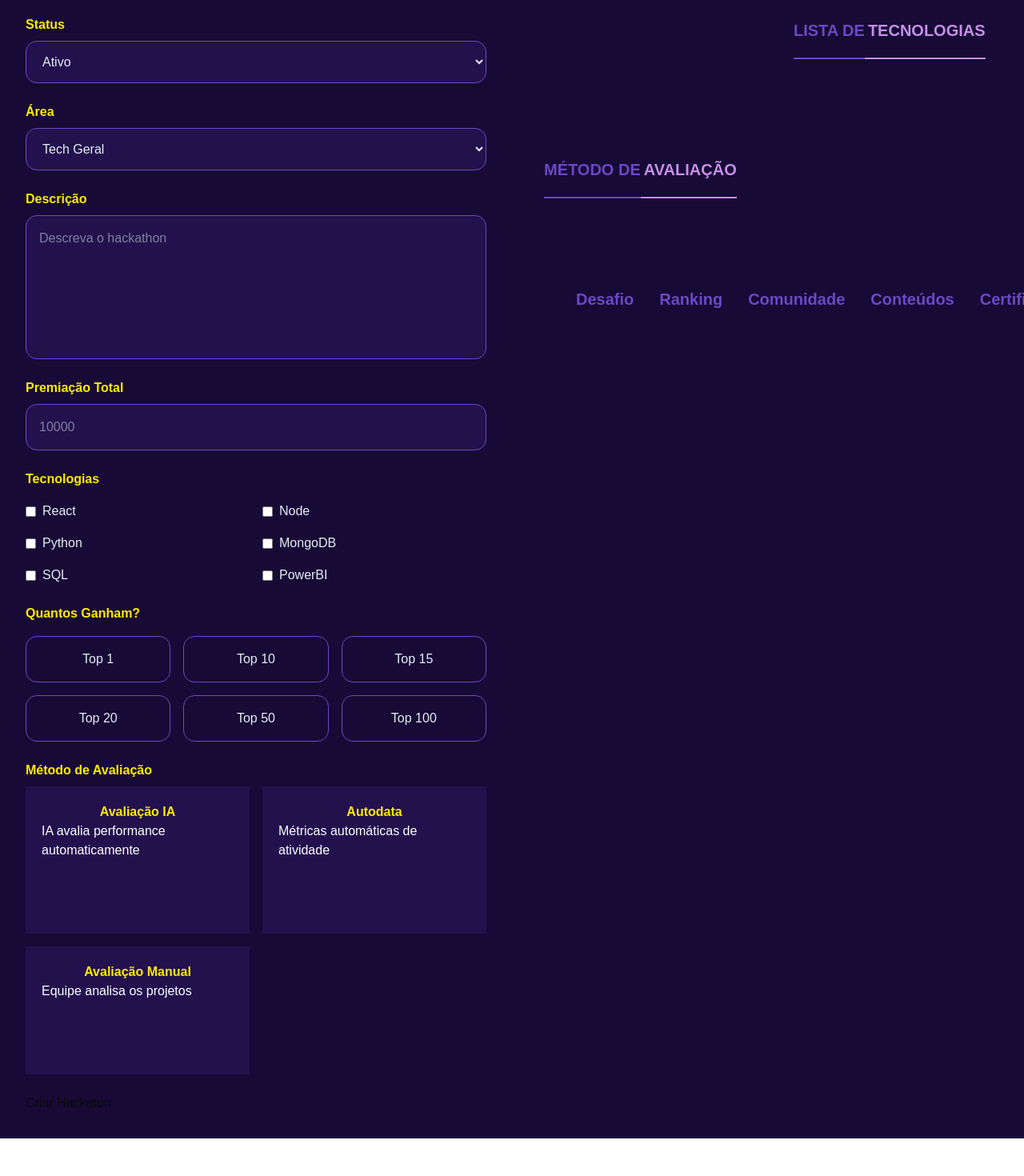
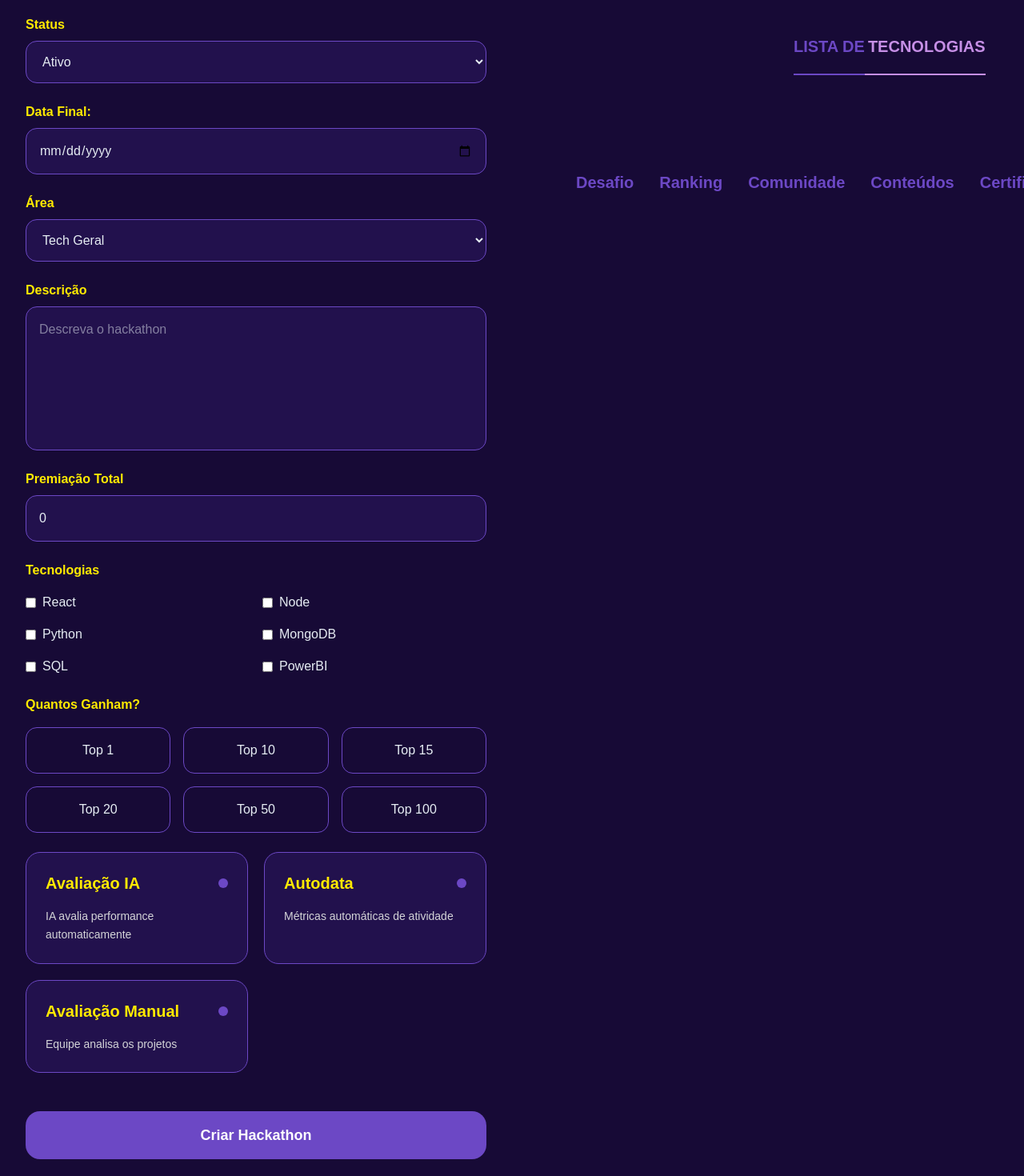
Before and after one commit to PietroDub/Damp-Code-Front, a React (Vite) app: page /cadastroHackaton in a window 1280 px wide. Shown: the part 700-2170 px from the top of the page at 80% size. Before the commit the page ends 2123 px from the top, so only its background shows below. Built offline with nearby package versions, Linux system fonts and the light colour scheme.

Commit message:
inserção no banco testada e finalizada

```diff
--- a/src/Componentes/Criacao_Hackaton/FormSection.jsx
+++ b/src/Componentes/Criacao_Hackaton/FormSection.jsx
@@ -8,37 +8,41 @@ const metodos = [
   {
     id: 1,
     nome: "Avaliação IA",
-    descricao: "IA avalia performance automaticamente"
+    descricao: "IA avalia performance automaticamente",
   },
   {
     id: 2,
     nome: "Autodata",
-    descricao: "Métricas automáticas de atividade"
+    descricao: "Métricas automáticas de atividade",
   },
   {
     id: 3,
     nome: "Avaliação Manual",
-    descricao: "Equipe analisa os projetos"
-  }
-]
+    descricao: "Equipe analisa os projetos",
+  },
+];
 
-const FormSection = ({ hackathon, handleChange, setHackathon, handleSubmit, message }) => {
+const FormSection = ({
+  hackathon,
+  handleChange,
+  setHackathon,
+  handleSubmit,
+  message,
+}) => {
   function handleTecnologias(e) {
   const { value, checked } = e.target;
 
-    // se marcou
   if (checked) {
     setHackathon({
       ...hackathon,
-        tecnologias: [...hackathon.tecnologias, value],
+      Tecnologias: [...(hackathon.Tecnologias || []), value],
     });
-    }
-
-    // se desmarcou
-    else {
+  } else {
     setHackathon({
       ...hackathon,
-        tecnologias: hackathon.tecnologias.filter((tec) => tec !== value),
+      Tecnologias: (hackathon.Tecnologias || []).filter(
+        (tec) => tec !== value
+      ),
     });
   }
 }
@@ -46,10 +50,30 @@ const FormSection = ({ hackathon, handleChange, setHackathon, handleSubmit, mess
 function handleRankings(item) {
   setHackathon({
     ...hackathon,
-      ranking: item,
+    Ranking: item,
   });
 }
 
+function handleMetodo(item) {
+  setHackathon({
+    ...hackathon,
+    Metodo: item.nome,
+  });
+}
+
+function handleLogoChange(e) {
+  const file = e.target.files[0];
+
+  if (!file) return;
+
+  const previewUrl = URL.createObjectURL(file);
+
+  setHackathon({
+    ...hackathon,
+    Logo: previewUrl,
+    logoFile: file,
+  });
+}
 
   //   Comparação mental
   // Checkbox
@@ -79,34 +103,20 @@ const FormSection = ({ hackathon, handleChange, setHackathon, handleSubmit, mess
 
   // handleRankings(item)
 
- function handleLogoChange(e) {
-    const file = e.target.files[0]
-
-    if (!file) return
-
-    const previewUrl = URL.createObjectURL(file)
-
-    setHackathon({
-      ...hackathon,
-      logo: previewUrl,
-      logoFile: file
-    })
-  }
-
   return (
     <section className="w-full md:w-1/2 flex flex-col gap-y-8 p-8 bg-fundo">
       <Titulo texto1={"Criar"} texto2={"Hackathon"} />
 
-      <form className="flex flex-col gap-y-6"  onSubmit={handleSubmit}>
+      <form className="flex flex-col gap-y-6" onSubmit={handleSubmit}>
         {/* Nome */}
         <div className="flex flex-col gap-y-2">
           <label className="text-amarelo font-bold">Nome do Hackathon</label>
 
           <input
             type="text"
-            name="nome"
             onChange={handleChange}
-            value={hackathon.nome}
+            name="Titulo"
+            value={hackathon.Titulo}
             required
             minLength={5}
             maxLength={100}
@@ -130,9 +140,9 @@ const FormSection = ({ hackathon, handleChange, setHackathon, handleSubmit, mess
 
           <input
             type="text"
-            name="empresa"
+            name="Empresa"
             onChange={handleChange}
-            value={hackathon.empresa}
+            value={hackathon.Empresa}
             required
             minLength={2}
             maxLength={100}
@@ -232,14 +242,36 @@ const FormSection = ({ hackathon, handleChange, setHackathon, handleSubmit, mess
           </select>
         </div>
 
+        {/* DataFim */}
+        <div className="flex flex-col gap-y-2">
+          <label className="text-amarelo font-bold">Data Final:</label>
+
+          <input
+            name="DataFinal"
+            type="date"
+            onChange={handleChange}
+            value={hackathon.DataFinal}
+             min={hackathon.DataCriacao}
+             max="2028-12-31"
+            className="
+              bg-fundo-claro
+              border border-primaria
+              rounded-xl
+              p-4
+              text-texto
+            "
+          />
+
+        </div>
+
         {/* Área */}
         <div className="flex flex-col gap-y-2">
           <label className="text-amarelo font-bold">Área</label>
 
           <select
-            name="area"
+            name="Area"
             onChange={handleChange}
-            value={hackathon.area}
+            value={hackathon.Area}
             className="
               bg-fundo-claro
               border border-primaria
@@ -260,10 +292,10 @@ const FormSection = ({ hackathon, handleChange, setHackathon, handleSubmit, mess
           <label className="text-amarelo font-bold">Descrição</label>
 
           <textarea
-            name="descricao"
+            name="Descricao"
             onChange={handleChange}
             required
-            value={hackathon.descricao}
+            value={hackathon.Descricao}
             minLength={30}
             maxLength={500}
             placeholder="Descreva o hackathon"
@@ -279,14 +311,13 @@ const FormSection = ({ hackathon, handleChange, setHackathon, handleSubmit, mess
           />
         </div>
 
-
         <div className="flex flex-col gap-y-2">
           <label className="text-amarelo font-bold">Premiação Total</label>
 
           <input
             type="number"
-            name="premiacao"
-            value={hackathon.premiacao}
+            name="Premiacao"
+            value={hackathon.Premiacao}
             onChange={handleChange}
             max={100000}
             min={0}
@@ -311,7 +342,7 @@ const FormSection = ({ hackathon, handleChange, setHackathon, handleSubmit, mess
                   type="checkbox"
                   value={tec}
                   //ver se está marcado e add
-                  checked={hackathon.tecnologias.includes(tec) || false}
+                  checked={hackathon.Tecnologias?.includes(tec) || false}
                   //altera o estado
                   onChange={handleTecnologias}
                 />
@@ -332,7 +363,7 @@ const FormSection = ({ hackathon, handleChange, setHackathon, handleSubmit, mess
                   border rounded-xl p-4 transition
 
                   ${
-          hackathon.ranking === item
+                    hackathon.Ranking === item
                       ? "bg-amarelo border-amarelo text-fundo"
                       : "border-primaria text-texto hover:border-amarelo hover:bg-fundo-claro"
                   }
@@ -345,20 +376,75 @@ const FormSection = ({ hackathon, handleChange, setHackathon, handleSubmit, mess
           </div>
         </div>
 
-        <div className="flex flex-col gap-y-2">
-          <label className="text-amarelo font-bold">Método de Avaliação</label>
-          <div className="grid grid-cols-2 gap-4 h-90">
+        <div className="grid grid-cols-1 md:grid-cols-2 gap-5">
           {metodos.map((item) => (
-              <div className="bg-fundo-claro p-5 text-center">
-                <p className="text-amarelo"><b>{item.nome}</b></p>
-                <p className="text-white text-start">{item.descricao}</p>
+            <div
+              key={item.nome}
+              className={`
+  cursor-pointer
+  group
+  rounded-2xl
+  p-6
+  flex flex-col
+  gap-y-4
+  border
+  transition-all
+  duration-300
+
+  ${
+    hackathon.metodo === item.nome
+      ? `
+        border-amarelo
+        bg-[#241042]
+        shadow-[0_0_25px_rgba(255,204,0,0.18)]
+        scale-[1.02]
+      `
+      : `
+        bg-fundo-claro
+        border-primaria
+        hover:border-amarelo
+        hover:-translate-y-1
+        hover:shadow-[0_0_20px_rgba(198,143,230,0.15)]
+      `
+  }
+`}
+              onClick={() => handleMetodo(item)}
+            >
+              {/* HEADER */}
+              <div className="flex items-center justify-between">
+                <p className="text-amarelo font-bold text-xl ">{item.nome} </p>
+
+                <div className="w-3 h-3 rounded-full bg-primaria group-hover:bg-amarelo transition" />
+              </div>
+
+              {/* DESCRIÇÃO */}
+              <p className="text-zinc-300 text-sm leading-relaxed">
+                {item.descricao}
+              </p>
             </div>
           ))}
         </div>
-        </div>
 
-        <div>
-            <input type="submit" value="Criar Hackaton" />
+        <div className="pt-6">
+          <input
+            type="submit"
+            value="Criar Hackathon"
+            className="
+      w-full
+      bg-primaria
+      hover:bg-primaria-hover
+      text-white
+      font-bold
+      text-lg
+      py-4
+      rounded-2xl
+      cursor-pointer
+      transition-all
+      duration-300
+      hover:scale-[1.01]
+      hover:shadow-[0_0_25px_rgba(108,72,197,0.35)]
+    "
+          />
         </div>
       </form>
       {message && <p>{message}</p>}
--- a/src/Componentes/Criacao_Hackaton/PreviewSection.jsx
+++ b/src/Componentes/Criacao_Hackaton/PreviewSection.jsx
@@ -9,8 +9,8 @@ const PreviewSection = ({ hackathon }) => {
       {/* HEADER */}
       <div className='flex-col lg:flex justify-between items-start w-full'>
 
-        <div className='flex items-center gap-x-5 w-full lg:w-3/4'>
-          <img src={hackathon.logo} />
+        <div className='flex items-center gap-x-5 w-full lg:w-3/4 pb-5'>
+          <img className='w-1/3' src={hackathon.logo || "/src/assets/DAMPCode.svg"} />
 
           {/* TITULO */}
           <TitleHackaton
@@ -78,6 +78,19 @@ const PreviewSection = ({ hackathon }) => {
             </p>
           </div>
 
+          <div>
+            <SubTitleHackaton
+                texto1="MÉTODO DE"
+                texto2={"AVALIAÇÃO"}
+                cor1={hackathon.corPrincipal}
+                cor2={hackathon.corSecundaria}
+            />
+
+            <p className='text-zinc-300 leading-relaxed mt-3 text-base'>
+              {hackathon.metodo}
+            </p>
+          </div>
+
         </div>
 
         {/* DIREITA */}
@@ -120,26 +133,13 @@ const PreviewSection = ({ hackathon }) => {
                 //   alt="Tecnologia"
                 //   className='w-10 h-10 object-contain'
                 // />
-                <p>{tec}</p>
+                <p key={index}>{tec}</p>
               ))}
 
             </div>
           </div>
 
         </div>
-
-        <div>
-            <SubTitleHackaton
-                texto1="MÉTODO DE"
-                texto2={"AVALIAÇÃO"}
-                cor1={hackathon.corPrincipal}
-                cor2={hackathon.corSecundaria}
-            />
-
-            <p className='text-zinc-300 leading-relaxed mt-3 text-base'>
-              {hackathon.metodo}
-            </p>
-          </div>
 
       </div>
 
--- a/src/Pages/Empresa/CreateHackaton.jsx
+++ b/src/Pages/Empresa/CreateHackaton.jsx
@@ -3,24 +3,39 @@ import PreviewSection from '@/Componentes/Criacao_Hackaton/PreviewSection'
 import Header from '@/Componentes/Header'
 import { m } from 'motion/react'
 import React, {useState} from 'react'
+import { useNavigate } from 'react-router-dom'
+
+//data atual
+const timeElapsed = Date.now();
+const today = new Date(timeElapsed);
+
 
 const CreateHackaton = () => {
-  const[hackathon, setHackathon] = useState({
-      nome: "",
-      empresa: "",
-      corPrincipal: "#6C48C5",
-      corSecundaria: "#C68FE6",
-      corFundo: "#170A36",
-      descricao: "",
-      premiacao: "",
-      status: "",
-      area: "",
-      tecnologias:[],
-      ranking: "",
-      logo: "",
-      logoFile: null
 
-  })
+const navigate = useNavigate();
+
+const [hackathon, setHackathon] = useState({
+  Titulo: "",
+  Descricao: "",
+  Empresa: "",
+  Area: "",
+  Tecnologias: [],
+  Metodo: "",
+  Ranking: "",
+  Premiacao: 0,
+
+  corPrincipal: "#6C48C5",
+  corSecundaria: "#C68FE6",
+  corFundo: "#170A36",
+
+  Logo: "",
+  logoFile: null,
+
+  DataCriacao: today,
+  DataFinal: today, // <- aqui
+
+  status: false,
+})
 
    const [message, setMessage] = useState("");
 
@@ -44,24 +59,30 @@ const CreateHackaton = () => {
     })
   }
 
+  const [loading, setLoading] = useState(false)
    async function handleSubmit(e){
     e.preventDefault();
 
-      try {
+    const { logoFile, ...hackathonData } = hackathon
+
+    setLoading(true)
+    try {
+      console.log(hackathonData)
       const response = await fetch(
-        "https://localhost:7092/api/Auth/register/participante",
+        "https://localhost:7092/api/Hackathons/register/Hackathon",
         {
           method: "POST",
           headers: {
             "Content-Type": "application/json"
           },
-          body: JSON.stringify(hackathon)
+          body: JSON.stringify(hackathonData)
         }
       );
 
       if (!response.ok) {
         throw new Error("Erro ao criar Hackathon");
       }
+
 
       const data = await response.json();
 
```
Lines whose indentation alone changed are shown as unchanged.
